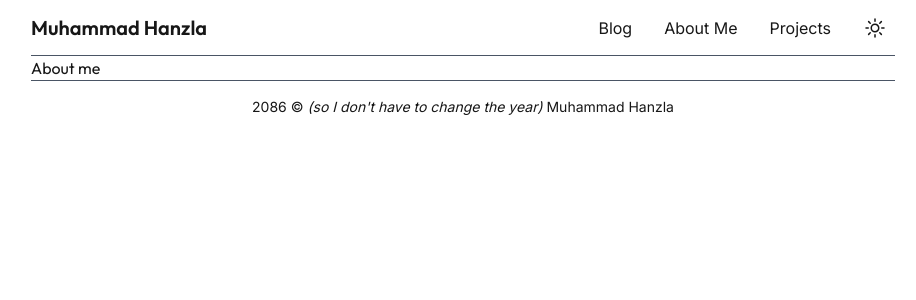
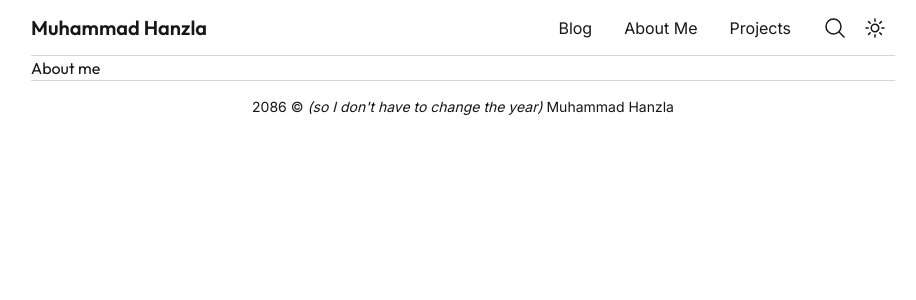
Before and after one commit to mhanzlah/mhanzlah.com, a Next.js app: page /about-me in a window 1280 px wide. Shown: the top 300 px of the page, without its empty margins (177-1093 px from the left). Built offline with nearby package versions, Linux system fonts and the light colour scheme.

Commit message:
feat: add theme toggle

```diff
--- a/app/globals.css
+++ b/app/globals.css
@@ -3,6 +3,11 @@
 :root {
   --background: #ffffff;
   --foreground: #171717;
+}
+
+.dark {
+  --background: #0a0a0a;
+  --foreground: #ededed;
 }
 
 @theme inline {
@@ -12,12 +17,7 @@
   --font-display: var(--font-outfit);
 }
 
-@media (prefers-color-scheme: dark) {
-  :root {
-    --background: #0a0a0a;
-    --foreground: #ededed;
-  }
-}
+@custom-variant dark (&:where(.dark, .dark *));
 
 body {
   background: var(--background);
--- a/app/layout.tsx
+++ b/app/layout.tsx
@@ -4,6 +4,7 @@ import './globals.css';
 
 import Header from '@/components/layout/header';
 import Footer from '@/components/layout/footer';
+import { ThemeProvider } from '@/components/providers/theme-provider';
 
 const inter = Inter({
   variable: '--font-inter',
@@ -29,13 +30,15 @@ export default function RootLayout({
   children: React.ReactNode;
 }>) {
   return (
-    <html lang="en" className={`${outfit.variable} ${inter.variable} h-full antialiased`}>
-      <body>
-        <div className="lg:mx-w-5xl mx-auto min-h-screen px-4 md:max-w-4xl">
-          <Header />
-          <div>{children}</div>
-          <Footer />
-        </div>
+    <html lang="en" suppressHydrationWarning>
+      <body className={`${outfit.variable} ${inter.variable} h-full antialiased`}>
+        <ThemeProvider>
+          <div className="lg:mx-w-5xl mx-auto min-h-screen px-4 md:max-w-4xl">
+            <Header />
+            <div>{children}</div>
+            <Footer />
+          </div>
+        </ThemeProvider>
       </body>
     </html>
   );
--- a/components/layout/footer.tsx
+++ b/components/layout/footer.tsx
@@ -1,7 +1,7 @@
 export default function Footer() {
   return (
     <footer>
-      <p className="border-t border-gray-600 py-4 text-center text-sm">
+      <p className="border-t border-gray-300 py-4 text-center text-sm dark:border-gray-600">
         2086 &copy; <span className="italic">(so I don't have to change the year)</span> Muhammad
         Hanzla
       </p>
--- a/components/layout/navbar.tsx
+++ b/components/layout/navbar.tsx
@@ -1,8 +1,21 @@
+'use client';
+
 import Link from 'next/link';
-
-import Logo from '@/public/logo.svg';
+import { useTheme } from 'next-themes';
+import { useEffect, useState } from 'react';
 
 export default function Navbar() {
+  const { resolvedTheme, setTheme } = useTheme();
+  const [mounted, setMounted] = useState(false);
+
+  useEffect(() => {
+    setMounted(true);
+  }, []);
+
+  const toggleTheme = () => {
+    setTheme(resolvedTheme === 'dark' ? 'light' : 'dark');
+  };
+
   const links = [
     {
       href: '/blog',
@@ -19,11 +32,11 @@ export default function Navbar() {
   ];
 
   return (
-    <nav className="flex h-14 w-full items-center justify-between border-b border-gray-600">
+    <nav className="flex h-14 w-full items-center justify-between border-b border-gray-300 dark:border-gray-600">
       <h1>
         <Link
           href="/"
-          className="border-b border-transparent text-xl font-semibold hover:border-white"
+          className="hover:border-foreground border-b border-transparent text-xl font-semibold"
         >
           Muhammad Hanzla
         </Link>
@@ -32,13 +45,19 @@ export default function Navbar() {
         <ul className="mr-4 hidden gap-4 md:flex">
           {links.map((link, idx) => (
             <li key={idx}>
-              <Link href={link.href} className="rounded p-2 hover:bg-gray-900">
+              <Link
+                href={link.href}
+                className="rounded p-2 hover:bg-gray-200 dark:hover:bg-gray-900"
+              >
                 {link.label}
               </Link>
             </li>
           ))}
         </ul>
-        <button title="Menu" className="rounded p-2 hover:bg-gray-900 md:hidden">
+        <button
+          title="Menu"
+          className="rounded p-2 hover:bg-gray-200 md:hidden dark:hover:bg-gray-900"
+        >
           <svg
             xmlns="http://www.w3.org/2000/svg"
             fill="none"
@@ -54,7 +73,7 @@ export default function Navbar() {
             />
           </svg>
         </button>
-        <button title="Theme" className="rounded p-2 hover:bg-gray-900">
+        <button title="Search" className="rounded p-2 hover:bg-gray-200 dark:hover:bg-gray-900">
           <svg
             xmlns="http://www.w3.org/2000/svg"
             fill="none"
@@ -66,9 +85,46 @@ export default function Navbar() {
             <path
               strokeLinecap="round"
               strokeLinejoin="round"
-              d="M12 3v2.25m6.364.386-1.591 1.591M21 12h-2.25m-.386 6.364-1.591-1.591M12 18.75V21m-4.773-4.227-1.591 1.591M5.25 12H3m4.227-4.773L5.636 5.636M15.75 12a3.75 3.75 0 1 1-7.5 0 3.75 3.75 0 0 1 7.5 0Z"
+              d="m21 21-5.197-5.197m0 0A7.5 7.5 0 1 0 5.196 5.196a7.5 7.5 0 0 0 10.607 10.607Z"
             />
           </svg>
+        </button>
+        <button
+          className="rounded p-2 hover:bg-gray-200 dark:hover:bg-gray-900"
+          onClick={toggleTheme}
+          title="Theme"
+        >
+          {!mounted ? null : resolvedTheme === 'light' ? (
+            <svg
+              xmlns="http://www.w3.org/2000/svg"
+              fill="none"
+              viewBox="0 0 24 24"
+              strokeWidth={1.5}
+              stroke="currentColor"
+              className="size-6"
+            >
+              <path
+                strokeLinecap="round"
+                strokeLinejoin="round"
+                d="M12 3v2.25m6.364.386-1.591 1.591M21 12h-2.25m-.386 6.364-1.591-1.591M12 18.75V21m-4.773-4.227-1.591 1.591M5.25 12H3m4.227-4.773L5.636 5.636M15.75 12a3.75 3.75 0 1 1-7.5 0 3.75 3.75 0 0 1 7.5 0Z"
+              />
+            </svg>
+          ) : (
+            <svg
+              xmlns="http://www.w3.org/2000/svg"
+              fill="none"
+              viewBox="0 0 24 24"
+              strokeWidth={1.5}
+              stroke="currentColor"
+              className="size-6"
+            >
+              <path
+                strokeLinecap="round"
+                strokeLinejoin="round"
+                d="M21.752 15.002A9.72 9.72 0 0 1 18 15.75c-5.385 0-9.75-4.365-9.75-9.75 0-1.33.266-2.597.748-3.752A9.753 9.753 0 0 0 3 11.25C3 16.635 7.365 21 12.75 21a9.753 9.753 0 0 0 9.002-5.998Z"
+              />
+            </svg>
+          )}
         </button>
       </div>
     </nav>
--- /dev/null
+++ b/components/providers/theme-provider.tsx
@@ -0,0 +1,17 @@
+'use client';
+
+import { ThemeProvider as NextThemeProvider } from 'next-themes';
+
+export function ThemeProvider({ children }: { children: React.ReactNode }) {
+  return (
+    <NextThemeProvider
+      attribute="class"
+      defaultTheme="system"
+      enableSystem
+      disableTransitionOnChange
+      storageKey="theme"
+    >
+      {children}
+    </NextThemeProvider>
+  );
+}
--- a/package.json
+++ b/package.json
@@ -11,6 +11,7 @@
   },
   "dependencies": {
     "next": "16.2.7",
+    "next-themes": "^0.4.6",
     "react": "19.2.4",
     "react-dom": "19.2.4"
   },
```
Also changed, not shown: 1 other file (tests, documents, lock files or other folders).
